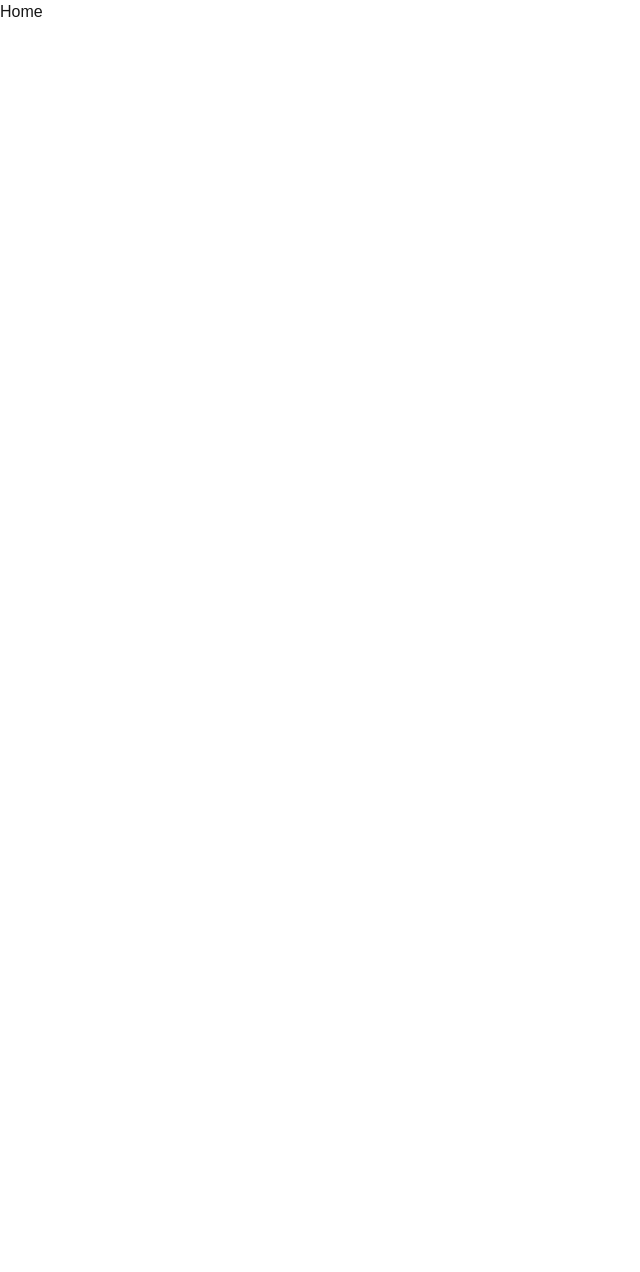
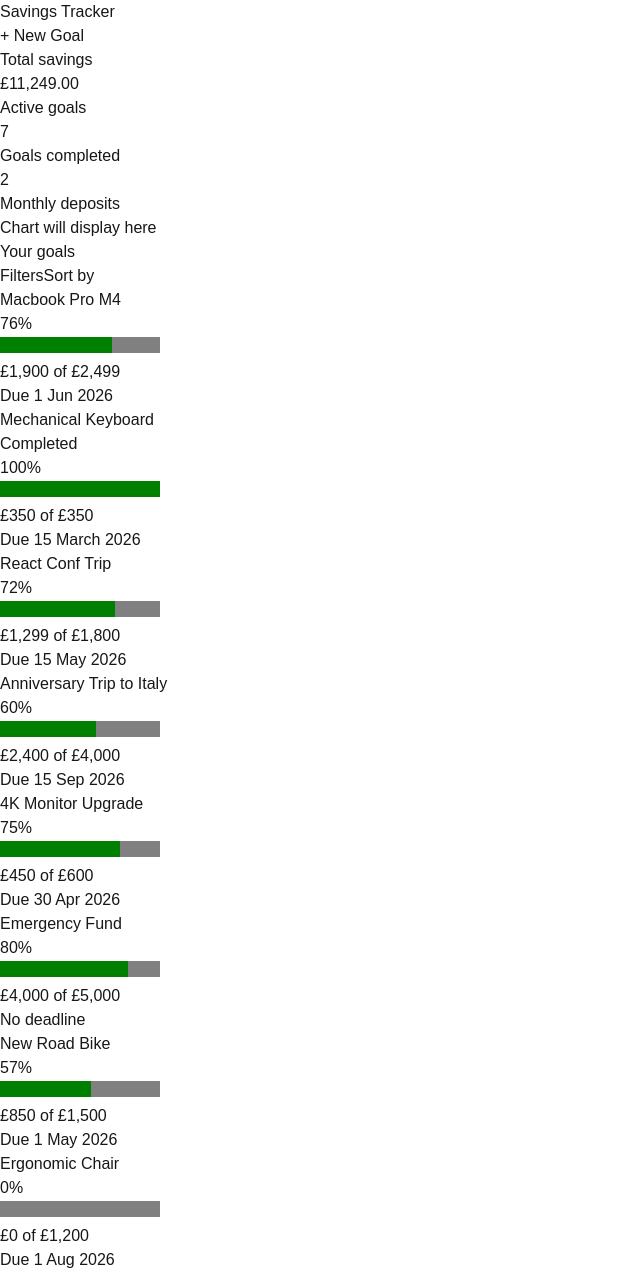
Before and after one commit to bradleyfowler/savings-tracker, a Next.js app: page / in a window 1280 px wide. Shown: the whole page, without its empty margins (0-640 px from the left). Before the commit the page ends 800 px from the top, so only its background shows below. Built offline with nearby package versions, Linux system fonts and the light colour scheme.

Commit message:
feat: create homepage base html layout

```diff
--- a/app/page.tsx
+++ b/app/page.tsx
@@ -1,5 +1,92 @@
 export default function Home() {
   return (
-    <div>Home</div>
+    <div>
+      <main>
+        <header>
+          <h1>Savings Tracker</h1>
+          <button>+ New Goal</button>
+        </header>
+        <section>
+          <div>
+            <h1>Total savings</h1>
+            <p>£11,249.00</p>
+          </div>
+          <div>
+            <h1>Active goals</h1>
+            <p>7</p>
+          </div>
+          <div>
+            <h1>Goals completed</h1>
+            <p>2</p>
+          </div>
+          <div>
+            <h1>Monthly deposits</h1>
+            <div>Chart will display here</div>
+          </div>
+        </section>
+        <section>
+          <h1>Your goals</h1>
+          <button>Filters</button>
+          <button>Sort by</button>
+          <div>
+            <h1>Macbook Pro M4</h1>
+            <p>76%</p>
+            <progress value="70" max="100"></progress>
+            <p>£1,900 of £2,499</p>
+            <p>Due 1 Jun 2026</p>
+          </div>
+          <div>
+            <h1>Mechanical Keyboard</h1>
+            <span>Completed</span>
+            <p>100%</p>
+            <progress value="100" max="100"></progress>
+            <p>£350 of £350</p>
+            <p>Due 15 March 2026</p>
+          </div>
+          <div>
+            <h1>React Conf Trip</h1>
+            <p>72%</p>
+            <progress value="72" max="100"></progress>
+            <p>£1,299 of £1,800</p>
+            <p>Due 15 May 2026</p>
+          </div>
+          <div>
+            <h1>Anniversary Trip to Italy</h1>
+            <p>60%</p>
+            <progress value="60" max="100"></progress>
+            <p>£2,400 of £4,000</p>
+            <p>Due 15 Sep 2026</p>
+          </div>
+          <div>
+            <h1>4K Monitor Upgrade</h1>
+            <p>75%</p>
+            <progress value="75" max="100"></progress>
+            <p>£450 of £600</p>
+            <p>Due 30 Apr 2026</p>
+          </div>
+          <div>
+            <h1>Emergency Fund</h1>
+            <p>80%</p>
+            <progress value="80" max="100"></progress>
+            <p>£4,000 of £5,000</p>
+            <p>No deadline</p>
+          </div>
+          <div>
+            <h1>New Road Bike</h1>
+            <p>57%</p>
+            <progress value="57" max="100"></progress>
+            <p>£850 of £1,500</p>
+            <p>Due 1 May 2026</p>
+          </div>
+          <div>
+            <h1>Ergonomic Chair</h1>
+            <p>0%</p>
+            <progress value="0" max="100"></progress>
+            <p>£0 of £1,200</p>
+            <p>Due 1 Aug 2026</p>
+          </div>
+        </section>
+      </main>
+    </div>
   );
 }
```
